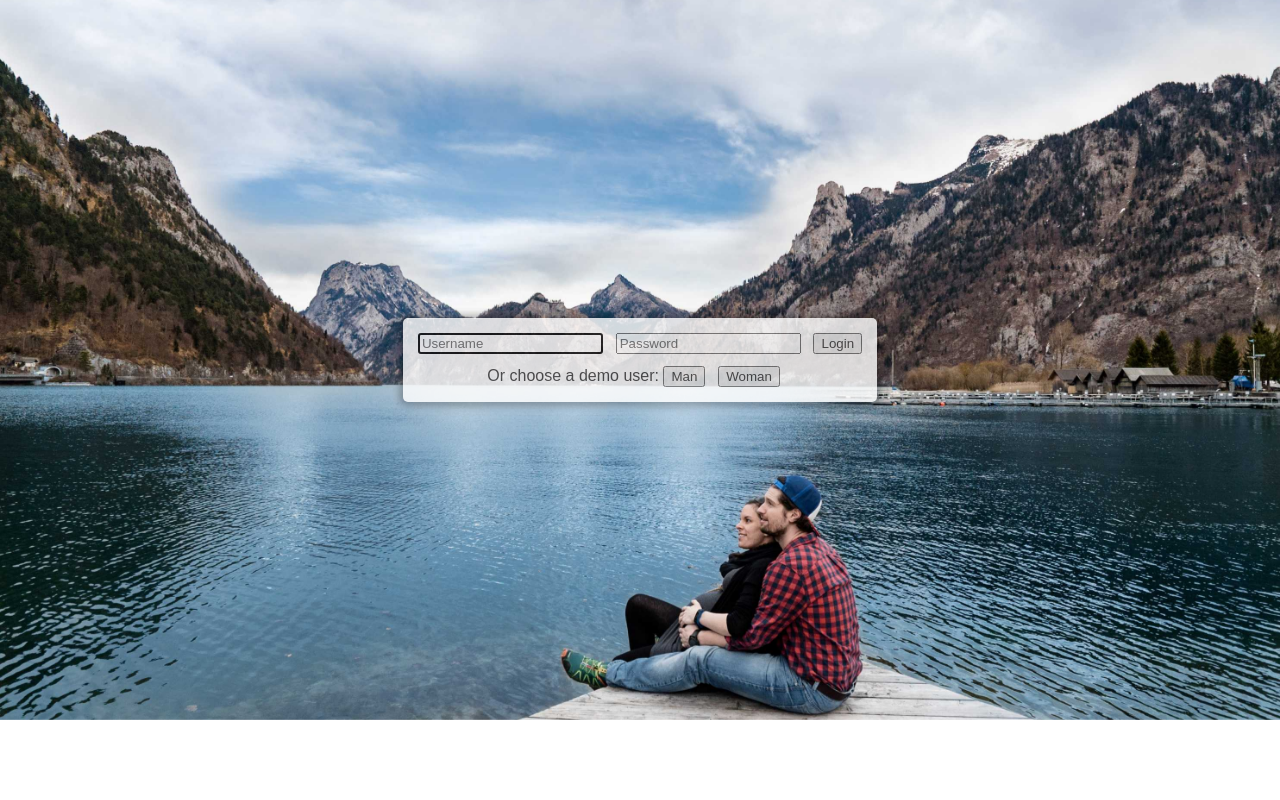
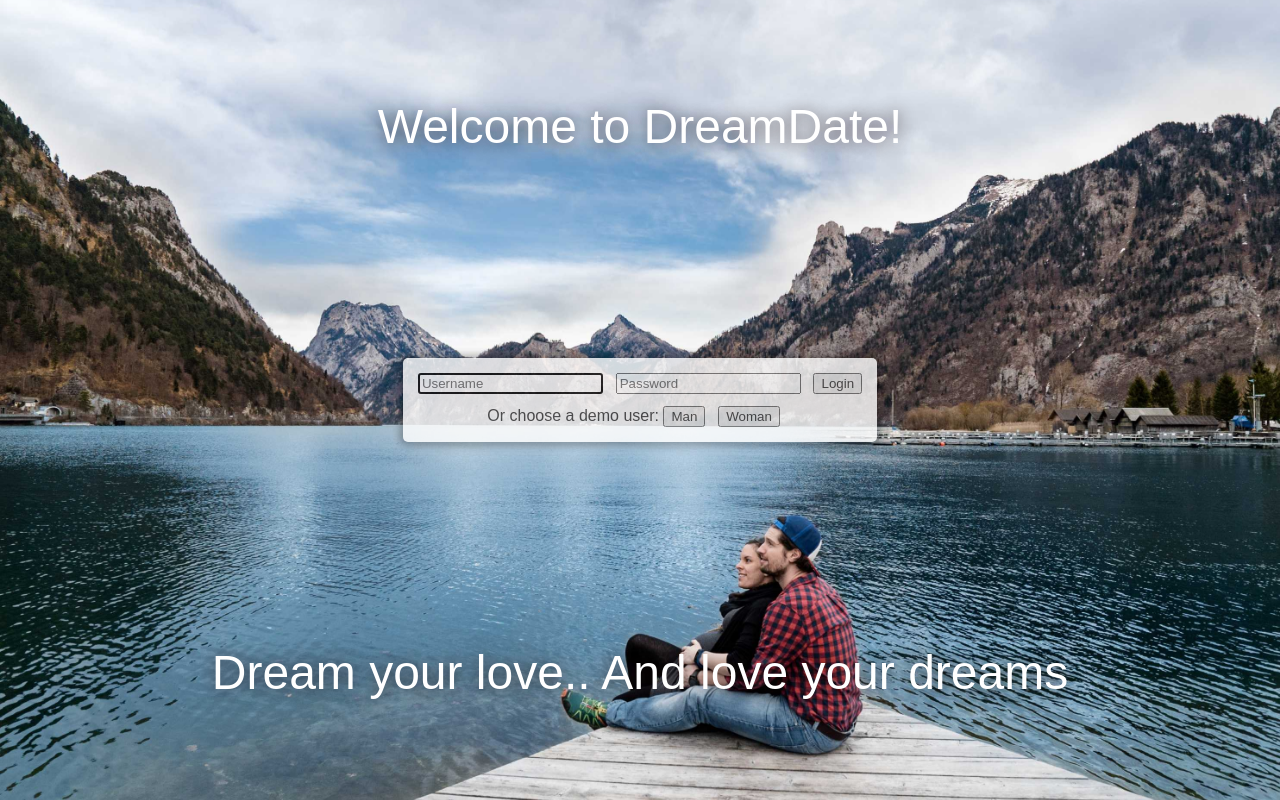
Before and after one commit to ofirtop/DreamDate, a Vue app in the folder frontend/: page / in a window 1280 px wide. Built offline with nearby package versions, Linux system fonts and the light colour scheme; no server answers; a web font is replaced by a local one.

Commit message:
login img and welcome txt

```diff
--- a/frontend/src/components/Login.vue
+++ b/frontend/src/components/Login.vue
@@ -1,5 +1,8 @@
 <template>
   <section class="login-demo-wrapper flex items-center content-center">
+      <div class="welcome-msg">
+      <h1>Welcome to DreamDate!</h1>
+      </div>
     <div class="login-demo">
       <div class="flex space-between">
         <form @submit.prevent="$emit('login', userCredentials)">
@@ -15,6 +18,9 @@
         <button @click="loginDemoFemale('female')" class="mr-1">Woman</button>
       </div>
       <div v-if="isError" class="text-danger mt-1">Wrong username or password</div>
+    </div>
+    <div class="welcome-msg">
+      <h2>Dream your love.. And love your dreams</h2>
     </div>
   </section>
 </template>
@@ -47,7 +53,7 @@ export default {
 };
 </script>
 
-<style scoped  >
+<style scoped >
 .login-demo {
   background-color: white;
   opacity: 0.8;
@@ -58,11 +64,22 @@ export default {
 .login-demo-wrapper {
   position: fixed;
   width: 100vw;
-  height: 90vh;
+  height: 100vh;
   background: url("../assets/img/home-bg.jpg") no-repeat;
 
   background-size: cover;
   background-position: center;
   z-index: 3000;
+  flex-direction: column;
+  justify-content: space-around
+}
+.welcome-msg {
+  z-index: 3001;
+  justify-self: flex-start;
+}
+.welcome-msg>* {
+  color:white;
+  text-shadow: 0px 1px 15px rgba(36,19,19,0.67);
+  font-size: 3em;
 }
 </style>
```
